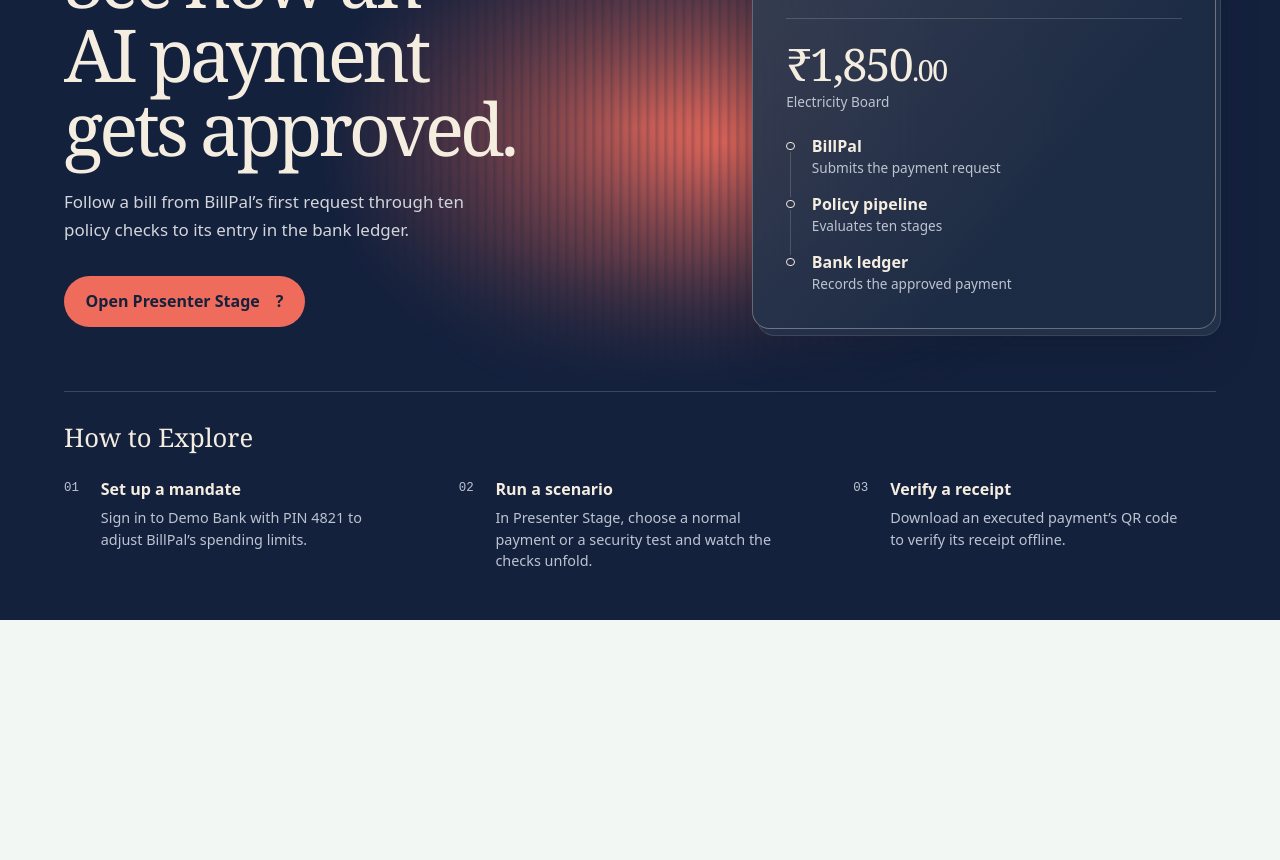
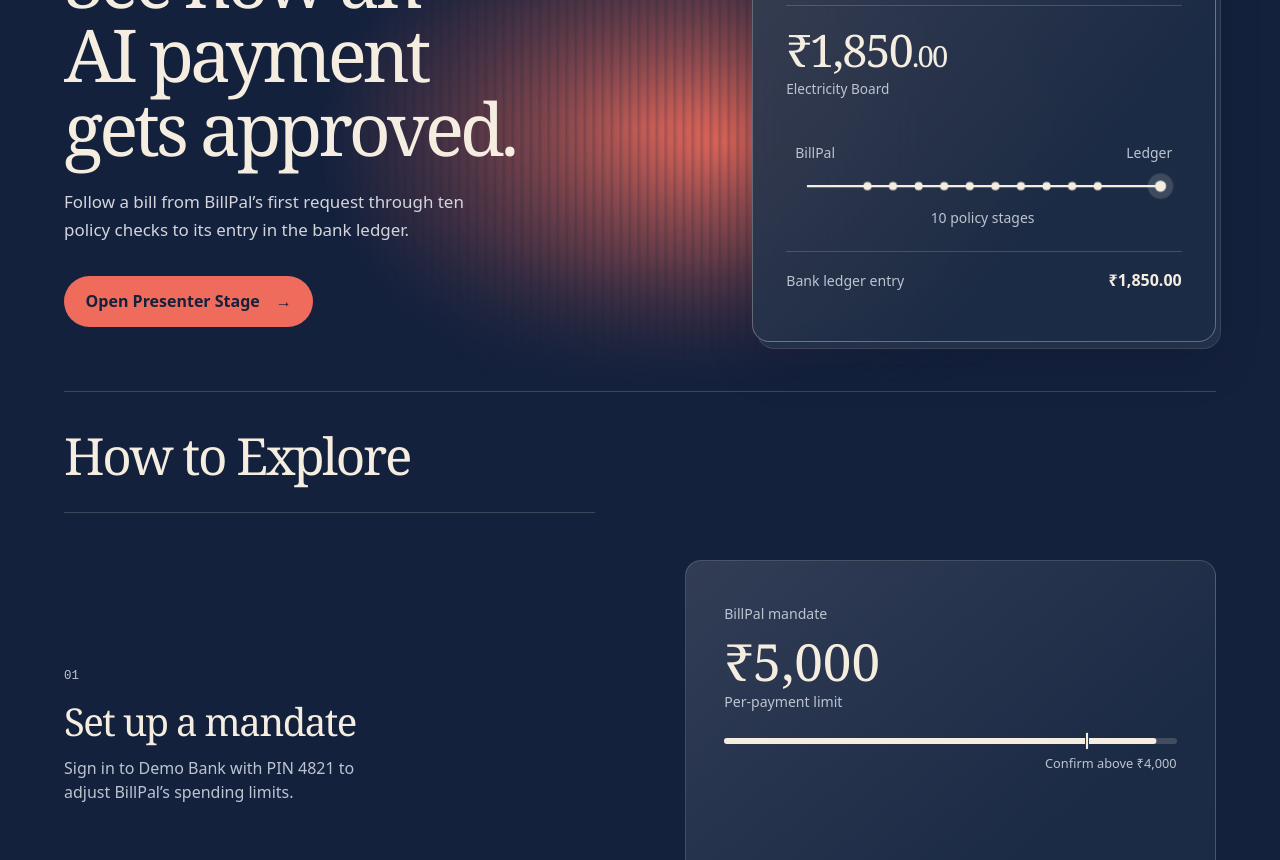
Before and after one commit to syedsaqif/AgentGate, a React (Vite) app in the folder frontend/: page / in a window 1280 px wide. Shown: the part 240-1100 px from the top of the page. Before the commit the page ends 860 px from the top, so only its background shows below. Built offline with nearby package versions, Linux system fonts and the light colour scheme.

Commit message:
Animate payment previews and add a scroll-driven walkthrough

```diff
--- a/frontend/src/pages/home/HomePage.tsx
+++ b/frontend/src/pages/home/HomePage.tsx
@@ -2,6 +2,7 @@ import { useEffect, useRef, useState, type CSSProperties, type KeyboardEvent } f
 import { CONTRACT_VERSION } from "../../api/types";
 import { pipeline } from "../demo/gateTimeline";
 import "./home.css";
+import { MandateScale, PaymentPath, Walkthrough } from "./Walkthrough";
 
 const destinations = [
   { name: "Presenter Stage", route: "/demo", title: "See how an AI payment gets approved.", description: "Follow a bill from BillPal’s first request through ten policy checks to its entry in the bank ledger.", preview: "Payment journey" },
@@ -18,14 +19,12 @@ function Preview({ destination }: { destination: Destination }) {
     {destination.route === "/demo" && <>
       <div className="home-amount">₹1,850<span>.00</span></div>
       <p className="home-payee">Electricity Board</p>
-      <ol className="home-flow">
-        <li><strong>BillPal</strong><span>Submits the payment request</span></li>
-        <li><strong>Policy pipeline</strong><span>Evaluates ten stages</span></li>
-        <li><strong>Bank ledger</strong><span>Records the approved payment</span></li>
-      </ol>
+      <PaymentPath />
+      <div className="home-ledger"><span>Bank ledger entry</span><strong>&#8377;1,850.00</strong></div>
     </>}
     {destination.route === "/demo/bank" && <>
       <div className="home-amount">₹5,000</div><p className="home-payee">Per-payment limit</p>
+      <MandateScale />
       <dl className="home-details">
         <div><dt>Agent</dt><dd>BillPal</dd></div>
         <div><dt>Allowed payee</dt><dd>Electricity Board</dd></div>
@@ -37,7 +36,7 @@ function Preview({ destination }: { destination: Destination }) {
       <div><strong>BillPal</strong><p>I’ll send the ₹1,850 request for Electricity Board to AgentGate to check it against your mandate.</p></div>
     </div>}
     {destination.route === "/demo/gate" && <ol className="home-stages">
-      {pipeline.map(([key, label], index) => <li key={key} className={key === "mandate" ? "home-stage-highlight" : undefined}><span>{String(index + 1).padStart(2, "0")}</span>{label}</li>)}
+      {pipeline.map(([key, label], index) => <li key={key} style={{ "--delay": (index * .14) + "s" } as CSSProperties} className={key === "mandate" ? "home-stage-highlight" : undefined}><span>{String(index + 1).padStart(2, "0")}</span>{label}</li>)}
     </ol>}
   </>;
 }
@@ -45,19 +44,17 @@ function Preview({ destination }: { destination: Destination }) {
 export function HomePage() {
   const [selection, setSelected] = useState<number | null>(null);
   const selected = selection ?? 0;
-  const guide = useRef<HTMLOListElement>(null);
-
+  const preview = useRef<HTMLElement>(null);
   useEffect(() => {
-    if (!guide.current || typeof IntersectionObserver === "undefined") return;
+    const panel = preview.current;
+    if (!panel || typeof IntersectionObserver === "undefined") return;
     const observer = new IntersectionObserver(entries => {
-      for (const entry of entries) {
-        if (entry.isIntersecting) {
-          entry.target.classList.add("home-revealed");
-          observer.unobserve(entry.target);
-        }
+      if (entries.some(entry => entry.isIntersecting)) {
+        panel.dataset.visible = "true";
+        observer.disconnect();
       }
-    });
-    for (const step of guide.current.children) observer.observe(step);
+    }, { threshold: .25 });
+    observer.observe(panel);
     return () => observer.disconnect();
   }, []);
   const buttons = useRef<(HTMLButtonElement | null)[]>([]);
@@ -92,11 +89,11 @@ export function HomePage() {
           {destinations.map((destination, index) =>
             <div key={destination.route} className="home-copy home-layer" aria-hidden={selected !== index} inert={selected !== index}>
               <h1>{destination.title}</h1><p>{destination.description}</p>
-              <a className="home-action" href={destination.route}>Open {destination.name} <span aria-hidden="true">?</span></a>
+              <a className="home-action" href={destination.route}>Open {destination.name} <span aria-hidden="true">&rarr;</span></a>
             </div>
           )}
         </div>
-        <aside className="home-preview home-stack" aria-label={active.preview}>
+        <aside ref={preview} className="home-preview home-stack" aria-label={active.preview}>
           {destinations.map((destination, index) =>
             <div key={destination.route} className="home-layer" aria-hidden={selected !== index} inert={selected !== index}>
               <Preview destination={destination} />
@@ -104,14 +101,7 @@ export function HomePage() {
           )}
         </aside>
       </section>
-      <section className="home-guide" aria-labelledby="home-guide-title">
-        <h2 id="home-guide-title">How to Explore</h2>
-        <ol ref={guide}>
-          <li><strong>Set up a mandate</strong><p>Sign in to Demo Bank with PIN 4821 to adjust BillPal’s spending limits.</p></li>
-          <li><strong>Run a scenario</strong><p>In Presenter Stage, choose a normal payment or a security test and watch the checks unfold.</p></li>
-          <li><strong>Verify a receipt</strong><p>Download an executed payment’s QR code to verify its receipt offline.</p></li>
-        </ol>
-      </section>
+      <Walkthrough />
     </div>
   </main>;
 }
--- /dev/null
+++ b/frontend/src/pages/home/Walkthrough.tsx
@@ -0,0 +1,83 @@
+import { useEffect, useRef, type CSSProperties } from "react";
+import { pipeline } from "../demo/gateTimeline";
+import "./walkthrough.css";
+
+export function PaymentPath() {
+  return <svg className="payment-path" viewBox="0 0 340 112" aria-hidden="true">
+    <path className="path-rail" d="M18 56H322" />
+    <path className="path-ink" pathLength="1" d="M18 56H322" />
+    {pipeline.map(([key], index) => <circle className="path-check" key={key}
+      cx={70 + index * 22} cy="56" r="3.5" style={{ "--delay": (52 + index * 22) / 304 * 1.9 + "s" } as CSSProperties} />)}
+    <g className="path-packet"><circle cx="18" cy="56" r="11" opacity=".16" /><circle cx="18" cy="56" r="4.8" /></g>
+    <text x="8" y="32">BillPal</text><text x="169" y="88" textAnchor="middle">10 policy stages</text>
+    <text x="332" y="32" textAnchor="end">Ledger</text>
+  </svg>;
+}
+
+export function MandateScale() {
+  return <div className="mandate-scale">
+    <div className="mandate-track"><i /></div>
+    <span>Confirm above ₹4,000</span>
+  </div>;
+}
+
+const steps = [
+  ["Set up a mandate", "Sign in to Demo Bank with PIN 4821 to adjust BillPal’s spending limits."],
+  ["Run a scenario", "In Presenter Stage, choose a normal payment or a security test and watch the checks unfold."],
+  ["Verify a receipt", "Download an executed payment’s QR code to verify its receipt offline."],
+];
+
+function Illustration({ index }: { index: number }) {
+  if (index === 0) return <><span>BillPal mandate</span><strong>₹5,000</strong><small>Per-payment limit</small><MandateScale /></>;
+  if (index === 1) return <><span>Payment journey</span><strong>₹1,850</strong><small>Electricity Board</small><PaymentPath /></>;
+  return <><span>Bank ledger</span><div className="story-receipt"><small>Payment receipt</small><strong>₹1,850</strong><small>Electricity Board</small><div className="receipt-status">✓ Executed</div></div></>;
+}
+
+export function Walkthrough() {
+  const section = useRef<HTMLElement>(null);
+  useEffect(() => {
+    const root = section.current;
+    if (!root) return;
+    const rows = Array.from(root.querySelectorAll<HTMLElement>(".story-step"));
+    const scenes = root.querySelectorAll<HTMLElement>(".story-stage .story-art");
+    let frame = 0;
+    function paint() {
+      frame = 0;
+      const bounds = rows.map(row => row.getBoundingClientRect());
+      const center = window.innerHeight * .5;
+      bounds.forEach((rect, index) => {
+        const start = rect.top + rect.height * .5;
+        const next = bounds[index + 1];
+        const interval = next ? next.top + next.height * .5 - start : rect.height;
+        const progress = Math.max(0, Math.min(1, (center - start) / Math.max(1, interval)));
+        const previous = bounds[index - 1];
+        const entry = previous ? Math.min(1, Math.max(0, (center - (previous.top + previous.height * .5)) / (start - previous.top - previous.height * .5))) : 1;
+        const opacity = Math.min(entry, next ? 1 - progress : 1);
+        scenes[index].style.setProperty("--presence", String(opacity));
+        const reveal = Math.min(1, Math.max(0, (window.innerHeight - rect.top) / Math.max(1, rect.height * .65)));
+        rows[index].style.setProperty("--reveal", String(reveal));
+      });
+    }
+    function schedule() { if (!frame) frame = requestAnimationFrame(paint); }
+    paint();
+    window.addEventListener("scroll", schedule, { passive: true });
+    window.addEventListener("resize", schedule);
+    return () => {
+      window.removeEventListener("scroll", schedule);
+      window.removeEventListener("resize", schedule);
+      cancelAnimationFrame(frame);
+    };
+  }, []);
+  return <section ref={section} className="home-guide home-story" aria-labelledby="home-guide-title">
+    <h2 id="home-guide-title">How to Explore</h2>
+    <div className="story-layout">
+      <ol>{steps.map(([title, copy], index) => <li key={title} className="story-step">
+        <strong>{title}</strong><p>{copy}</p>
+        <div className="story-art story-inline"><Illustration index={index} /></div>
+      </li>)}</ol>
+      <div className="story-stage" aria-hidden="true">
+        {steps.map(([title], index) => <div key={title} className="story-art" style={{ "--presence": index === 0 ? 1 : 0 } as CSSProperties}><Illustration index={index} /></div>)}
+      </div>
+    </div>
+  </section>;
+}
--- /dev/null
+++ b/frontend/src/pages/home/walkthrough.css
@@ -0,0 +1,62 @@
+.payment-path { display: block; width: 100%; overflow: visible; }
+.payment-path text { fill: var(--muted); font: 12px system-ui, sans-serif; }
+.path-rail, .path-ink { fill: none; stroke-width: 2; stroke: var(--line); }
+.path-ink { stroke: var(--cream); stroke-dasharray: 1; }
+.path-check, .path-packet { fill: var(--cream); }
+.path-packet { transform: translateX(304px); }
+.home-ledger { display: flex; justify-content: space-between; align-items: baseline; gap: .5rem; padding: 1rem 0 0; border-top: 1px solid var(--line); }
+.home-ledger span { color: var(--muted); font-size: .88rem; }
+.mandate-scale { margin: 1.6rem 0 1rem; }
+.mandate-track { position: relative; height: 6px; border-radius: 1rem; background: var(--line); }
+.mandate-track i { display: block; height: 100%; transform-origin: left; border-radius: inherit; background: var(--cream); }
+.mandate-track::after { content: ""; position: absolute; top: -5px; left: 80%; width: 2px; height: 16px; background: var(--cream); box-shadow: 0 0 0 1px #26354e; }
+.mandate-scale span { display: block; padding-top: .65rem; text-align: right; color: var(--muted); font-size: .8rem; }
+.home-story h2 { font-size: clamp(2rem, 4vw, 3.4rem); letter-spacing: -.045em; }
+.story-layout { display: grid; grid-template-columns: 1fr 1fr; gap: clamp(2rem, 7vw, 7rem); align-items: start; }
+.home-story ol { display: block; }
+.home-story .story-step { display: flex; flex-direction: column; justify-content: center; min-height: 56vh; padding: 0; border-top: 1px solid var(--line); }
+.home-story .story-step::before { position: static; margin-bottom: 1rem; }
+.home-story .story-step > strong { font: 400 clamp(1.7rem, 3vw, 2.9rem)/1.15 Georgia, serif; letter-spacing: -.04em; }
+.home-story .story-step > p { margin-top: .8rem; font-size: 1rem; }
+.story-stage, .story-inline { border: 1px solid var(--line); border-radius: 1rem; background: linear-gradient(140deg, #323d55, #1b2a45 75%); }
+.story-stage { position: sticky; top: max(1rem, calc(50vh - 10rem)); display: grid; margin: 3rem 0; }
+.story-art { box-sizing: border-box; padding: clamp(1.4rem, 3vw, 3rem); }
+.story-stage .story-art { grid-area: 1 / 1; opacity: clamp(0, calc(var(--presence) * 3 - 1), 1); transform: translateY(calc((1 - var(--presence)) * 18px)); }
+.story-art > span, .story-art small { display: block; color: var(--muted); font-size: .88rem; }
+.story-art strong { display: block; font: 400 clamp(2.5rem, 4vw, 4rem)/1.15 Georgia, serif; margin-top: .5rem; }
+.story-receipt { margin: 1rem auto 0; max-width: 15rem; background: var(--cream); color: #14213d; padding: 1.3rem 1.4rem; border-radius: .25rem; box-shadow: 0 8px 25px #101b3066; }
+.story-receipt small { color: #424e62; }
+.receipt-status { margin-top: 1rem; padding-top: .6rem; border-top: 1px dashed #91949b; font-size: .85rem; }
+.story-inline { display: none; }
+@keyframes payment-trace { from { stroke-dashoffset: 1; } to { stroke-dashoffset: 0; } }
+@keyframes payment-travel { from { transform: translateX(0); } to { transform: translateX(304px); } }
+@keyframes checkpoint-light { from { opacity: .25; } to { opacity: 1; } }
+@keyframes mandate-fill { from { transform: scaleX(0); } to { transform: scaleX(1); } }
+@keyframes preview-arrival { from { opacity: 0; transform: translateY(12px); } to { opacity: 1; transform: translateY(0); } }
+@media (prefers-reduced-motion: no-preference) {
+  .home-preview[data-visible] .home-layer:not([inert]) {
+    .path-ink { animation: payment-trace 1.9s linear both; }
+    .path-packet { animation: payment-travel 1.9s linear both; }
+    .path-check { animation: checkpoint-light .16s var(--delay) both; }
+    .home-ledger { animation: preview-arrival .5s 1.9s both; }
+    .mandate-track i { animation: mandate-fill 1.45s cubic-bezier(.2,.65,.25,1) both; }
+    .home-chat > div { animation: preview-arrival .5s .1s both; }
+    .home-chat > div + div { animation-delay: .95s; }
+    .home-stages li { animation: preview-arrival .4s var(--delay) both; }
+  }
+}
+@media (max-width: 44rem), (prefers-reduced-motion: reduce) {
+  .story-layout { display: block; }
+  .story-stage { display: none; }
+  .home-story .story-step { min-height: 0; padding: 2rem 0; }
+  .story-inline { display: block; margin-top: 1.4rem; max-width: 30rem; width: 100%; }
+}
+@media (max-width: 44rem) and (prefers-reduced-motion: no-preference) {
+  .story-inline { opacity: calc(.3 + .7 * var(--reveal, 1)); transform: translateY(calc((1 - var(--reveal, 1)) * 20px)); }
+}
+@media (prefers-reduced-motion: no-preference) {
+  .story-stage .mandate-track i { transform: scaleX(calc(.8 + .2 * var(--presence))); }
+  .story-stage .path-ink { stroke-dashoffset: calc(1 - var(--presence)); }
+  .story-stage .path-packet { transform: translateX(calc(304px * var(--presence))); }
+  .story-stage .story-receipt { transform: translateY(calc(28px * (1 - var(--presence)))) rotate(calc(-3deg * (1 - var(--presence)))); }
+}
```
